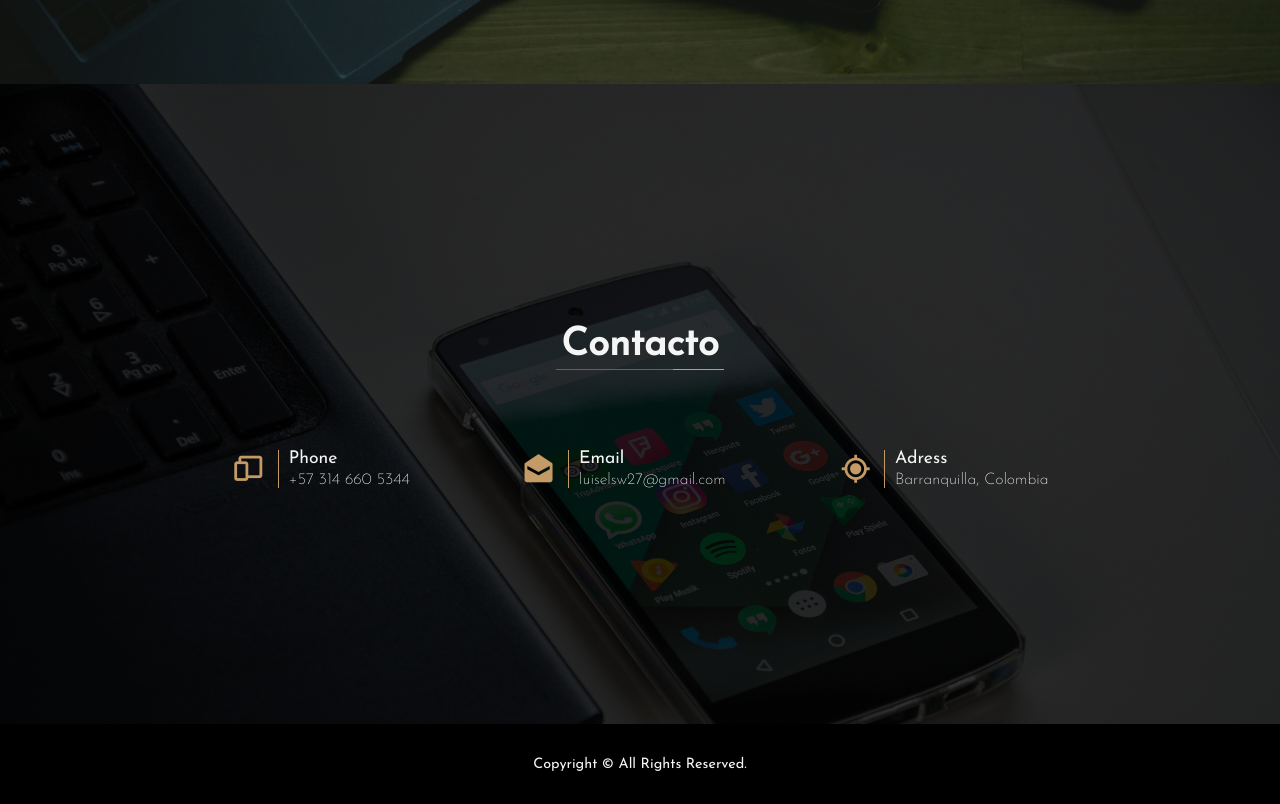
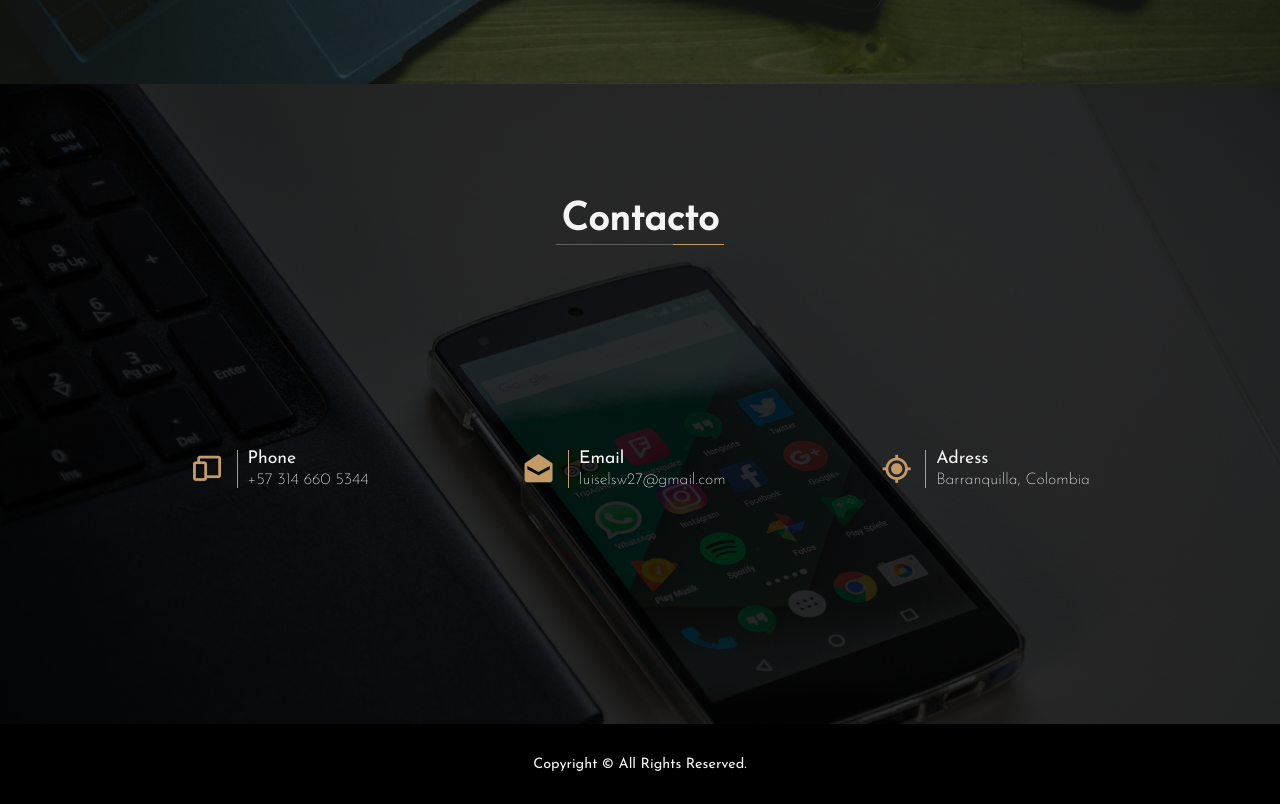
Before and after one commit to LV27VELASCO/Portafolio-Vlasco, a React (Vite) app: page / in a window 1280 px wide. Shown: the part 2316-3120 px from the top of the page. Built offline with nearby package versions, Linux system fonts and the light colour scheme.

Commit message:
editando seccion contact

```diff
--- a/src/App.css
+++ b/src/App.css
@@ -6,6 +6,10 @@
 
 html{
   scroll-behavior: smooth;
+}
+
+body{
+  display: block;
 }
 
 body::-webkit-scrollbar{
@@ -18,20 +22,17 @@ body::-webkit-scrollbar-thumb{
   border-radius: 1px;
 }
 
+
+
 :root {
   ---Poppins: 'Poppins', sans-serif;
   ---Josefin-Sans: 'Josefin Sans', sans-serif;
 }
 
-#root {
-  padding: 0;
-  margin: 0;
+.app{
+  width: fit-content;
 }
 
-.app {
-  width: 100vw;
-
-}
 
 .nav {
   width: 100%;
--- a/src/elements/Contacto.css
+++ b/src/elements/Contacto.css
@@ -63,9 +63,12 @@
 
 .contact-means{
     display: flex;
-    justify-content: space-evenly;
+    justify-content: space-around;
     align-items: center;
-    gap: 7rem;
+    flex-wrap: wrap;
+    gap: 1rem;
+    width: 90%;
+    height: 50%;
 }
 
 .info{
```
